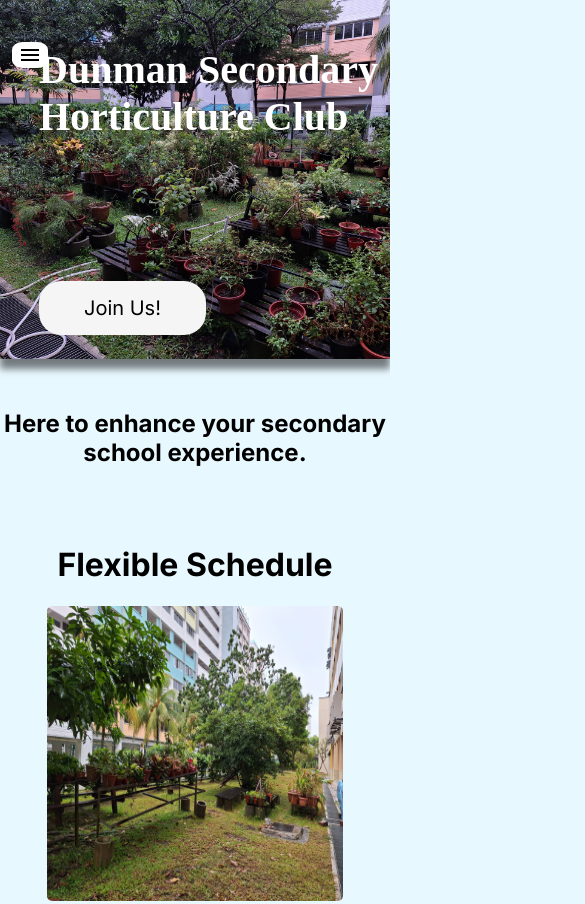
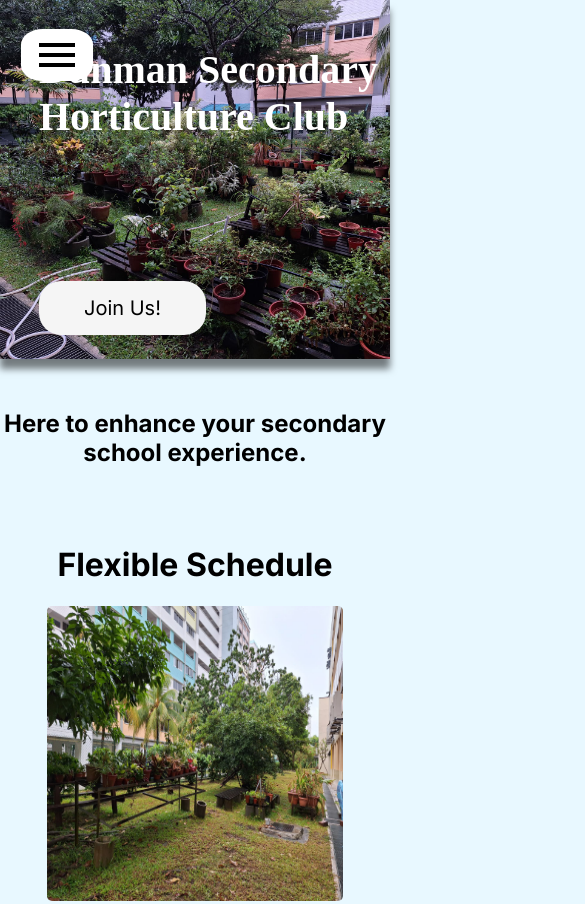
Before and after one commit to HortiDmn/HorticultureWebsite, a plain HTML site: page index.html in a window 390 px wide. Shown: the top 904 px of the page, 585 px wide, since content can reach past the window. Drawn offline with Linux system fonts and the light colour scheme; a web font is replaced by a local one.

Commit message:
Update style.css

```diff
--- a/style.css
+++ b/style.css
@@ -261,7 +261,7 @@ main > * {
 }
 
 #dlm {
-    width: 100%;
+    width: 200%;
     justify-content: center;
     display: inline-flex;
     text-align: center;
@@ -273,12 +273,12 @@ main > * {
     #opnnavbtn {
         position:fixed;
         top: 5%;
-        left: 3%;
+        left: 10%;
         background-color: white;
         border: black 0px solid;
         border-radius: 30%;
         margin: 0;
-        scale: 100%;
+        scale: 200%;
         z-index: 1000;
     }
     #imginnavbtn {
```
